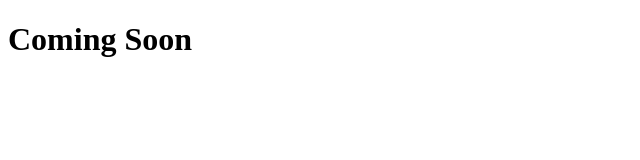
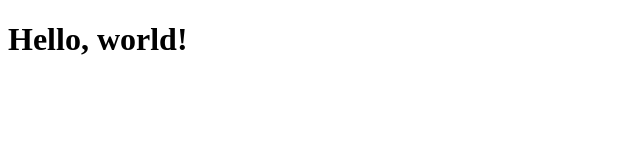
Before and after one commit to trevorlevy/trevorlevy.github.io, a plain HTML site: page index.html in a window 1280 px wide. Shown: the whole page, without its empty margins (0-640 px from the left). Drawn offline with Linux system fonts and the light colour scheme.

Commit message:
Update CNAME and page contents

```diff
--- a/index.html
+++ b/index.html
@@ -1,6 +1,6 @@
 <!DOCTYPE html>
 <html>
 <body>
-<h1>Coming Soon</h1>
+<h1>Hello, world!</h1>
 </body>
 </html>
```
Also changed, not shown: 1 other file.
